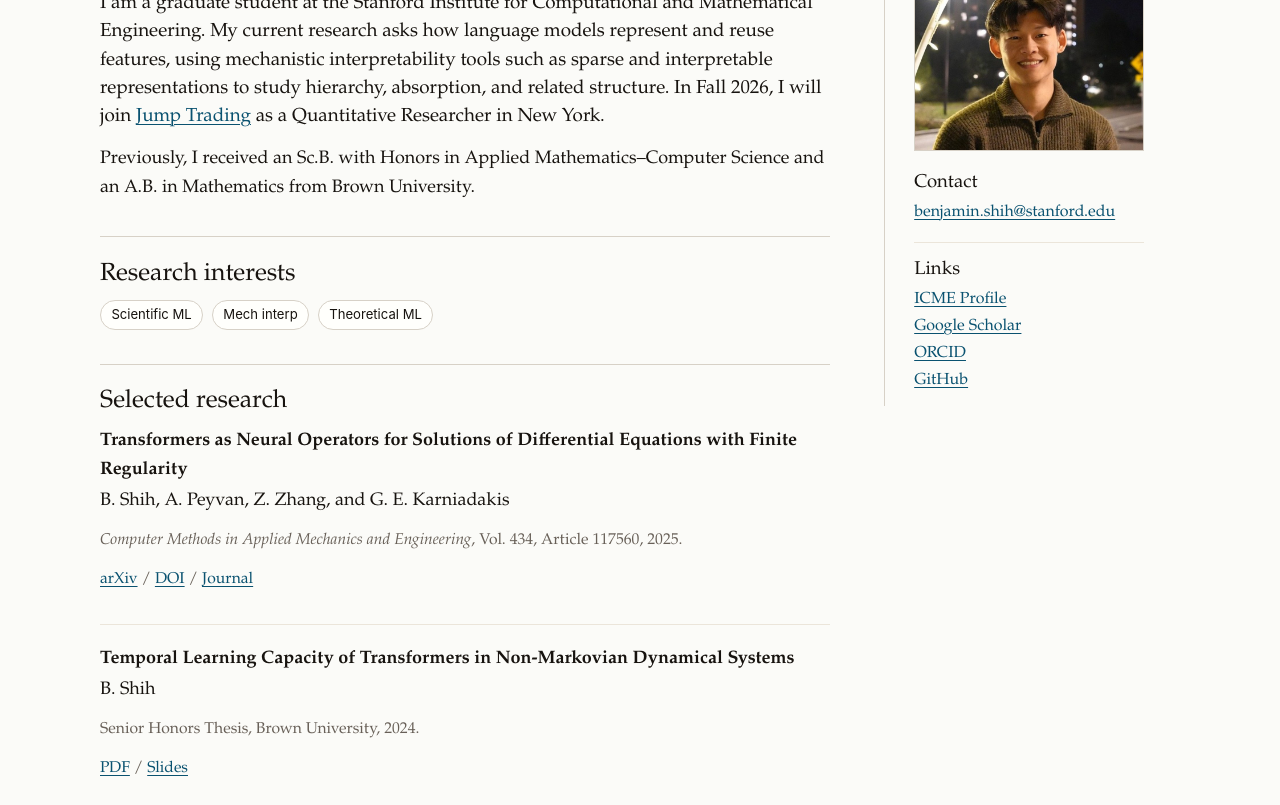
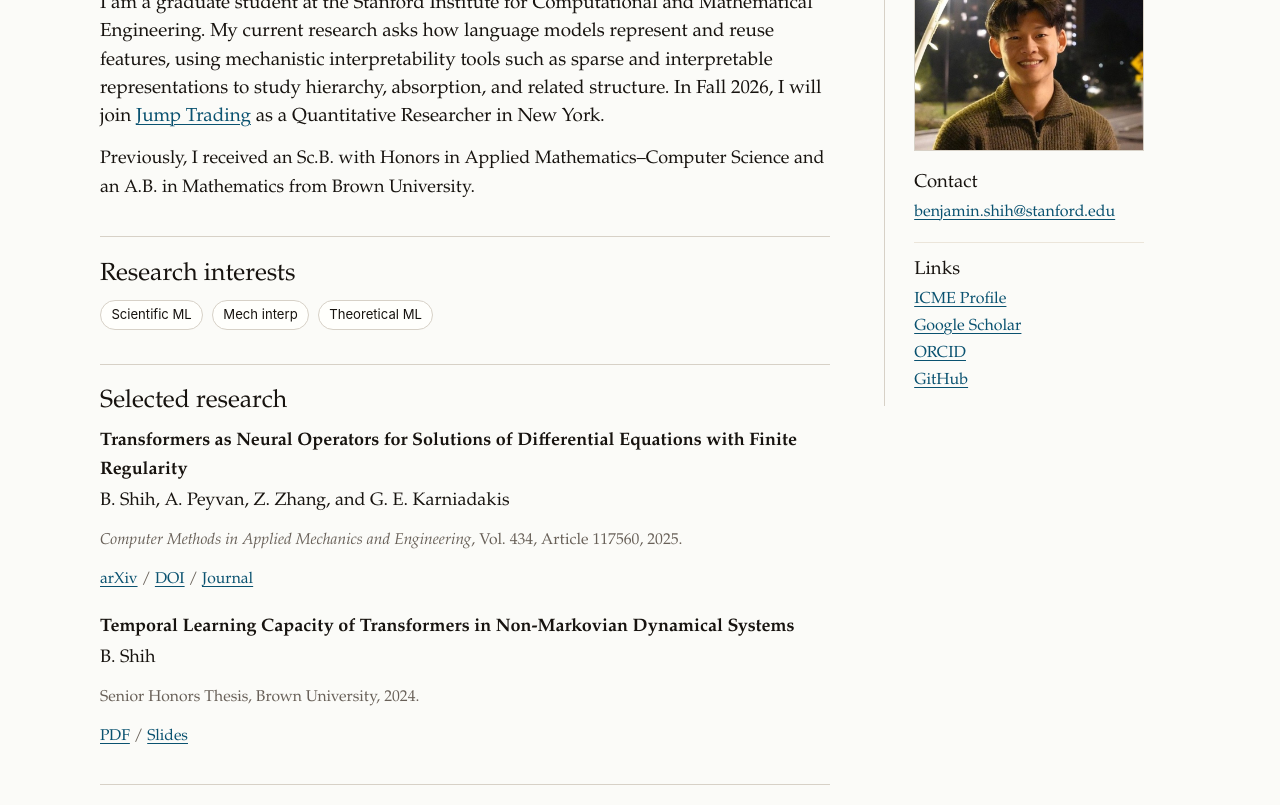
Before and after one commit to benjamin-shih/benjamin-shih.github.io, an Astro site: page / in a window 1280 px wide. Shown: the part 198-1003 px from the top of the page. Built offline with nearby package versions, Linux system fonts and the light colour scheme; Astro itself is replaced by a stand-in of ours.

Commit message:
Remove homepage selected research divider

```diff
--- a/src/pages/index.astro
+++ b/src/pages/index.astro
@@ -27,7 +27,7 @@
         </ul>
       </section>
 
-      <section>
+      <section class="selected-research">
         <h2>Selected research</h2>
         <article class="publication">
           <p class="publication-title">{featuredPublication.title}</p>
--- a/src/styles/global.css
+++ b/src/styles/global.css
@@ -302,6 +302,11 @@
   border-bottom: 0;
 }
 
+.selected-research .publication {
+  border-bottom: 0;
+  padding-bottom: 0;
+}
+
 .publication-title {
   margin-bottom: 0.2rem;
   color: var(--text);
```
